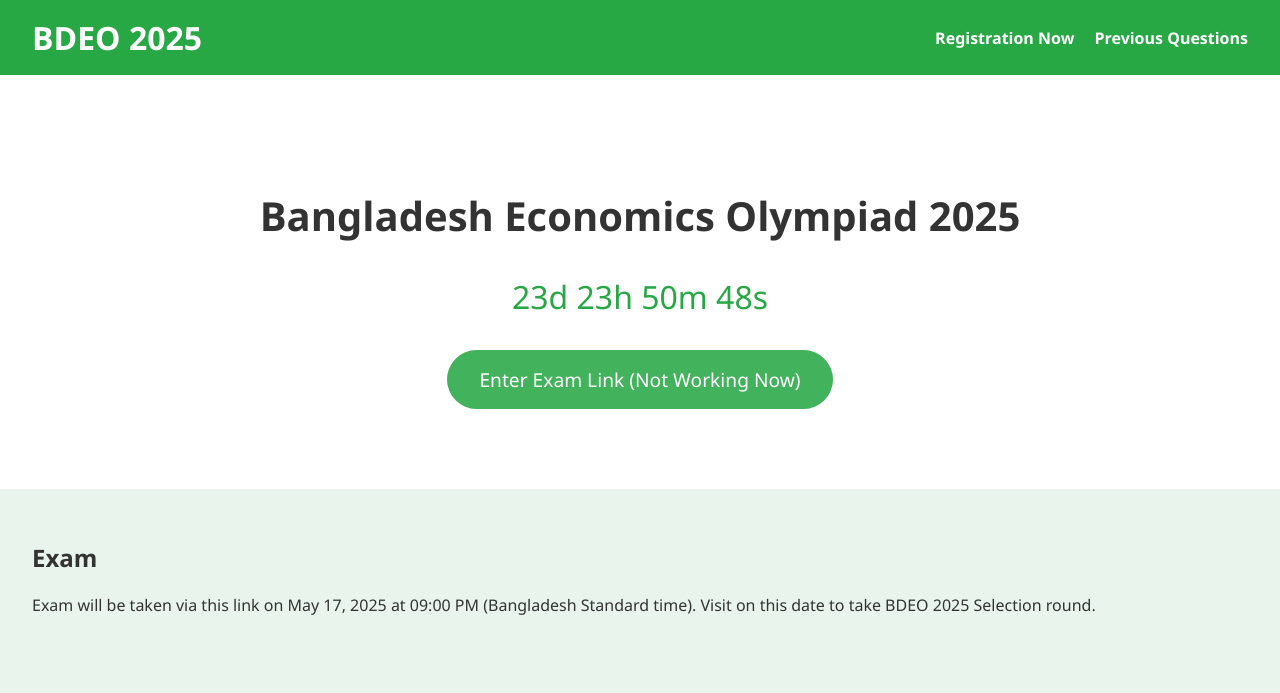
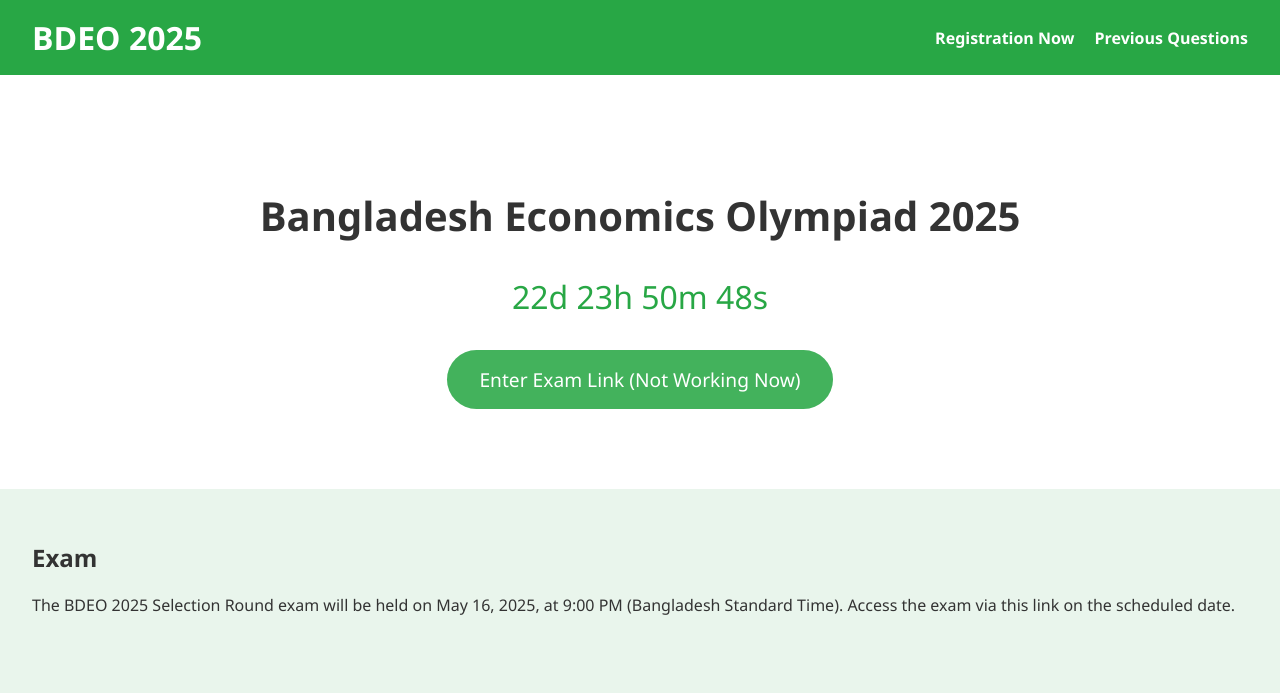
Before and after one commit to zetx2024/riiiiiexambd, a plain HTML site: page index.html in a window 1280 px wide. Shown: the top 693 px of the page. Drawn offline with Linux system fonts and the light colour scheme.

Commit message:
Update index.html

```diff
--- a/index.html
+++ b/index.html
@@ -168,7 +168,7 @@
 
   <section id="registration" style="padding: 2rem;">
     <h2>Exam</h2>
-    <p>Exam will be taken via this link on May 17, 2025 at 09:00 PM (Bangladesh Standard time). Visit on this date to take BDEO 2025 Selection round.</p>
+    <p> The BDEO 2025 Selection Round exam will be held on May 16, 2025, at 9:00 PM (Bangladesh Standard Time). Access the exam via this link on the scheduled date.</p>
   </section>
 
 
@@ -182,7 +182,7 @@
 
   <script>
     const countdownEl = document.getElementById('countdown');
-    const targetDate = new Date('2025-05-17T20:00:00Z').getTime();
+    const targetDate = new Date('2025-05-16T20:00:00Z').getTime();
 
     function updateCountdown() {
       const now = new Date().getTime();
```
